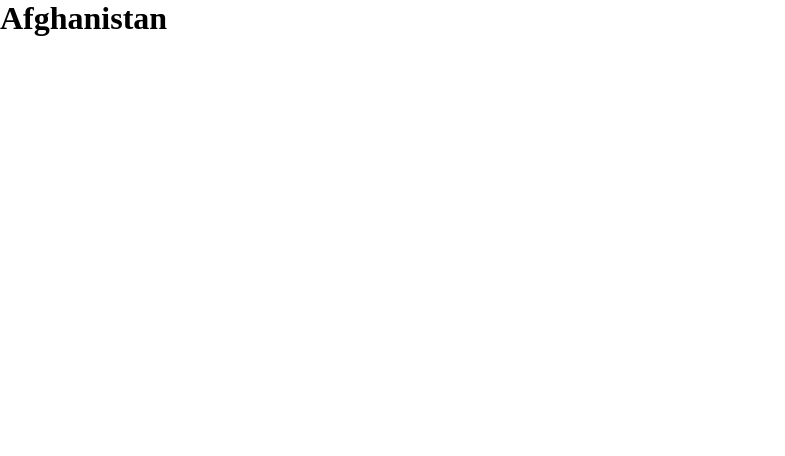
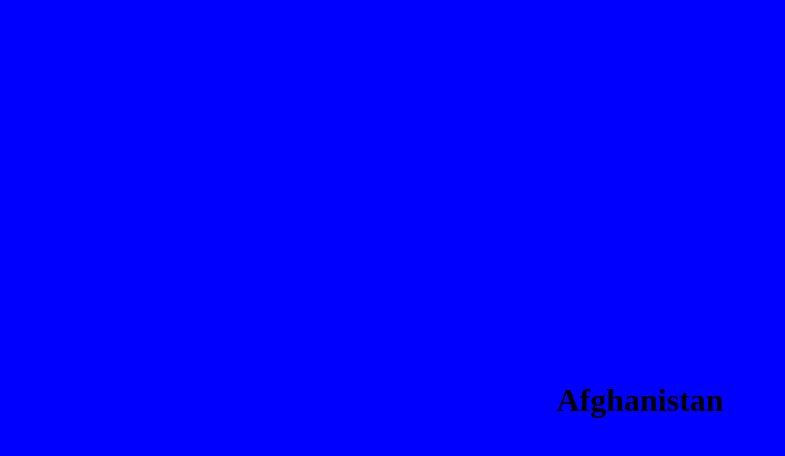
Before and after one commit to ehsannoori100/test-repo, a plain HTML site: page index.html in a window 1280 px wide. Shown: the whole page, without its empty margins (0-785 px from the left). Drawn offline with Linux system fonts and the light colour scheme.

Commit message:
bg change to blue

```diff
--- a/app.css
+++ b/app.css
@@ -3,3 +3,10 @@
   margin: 0;
   box-sizing: border-box;
 }
+body {
+  display: flex;
+  justify-content: center;
+  align-items: center;
+  height: 100vh;
+  background-color: blue;
+}
```
